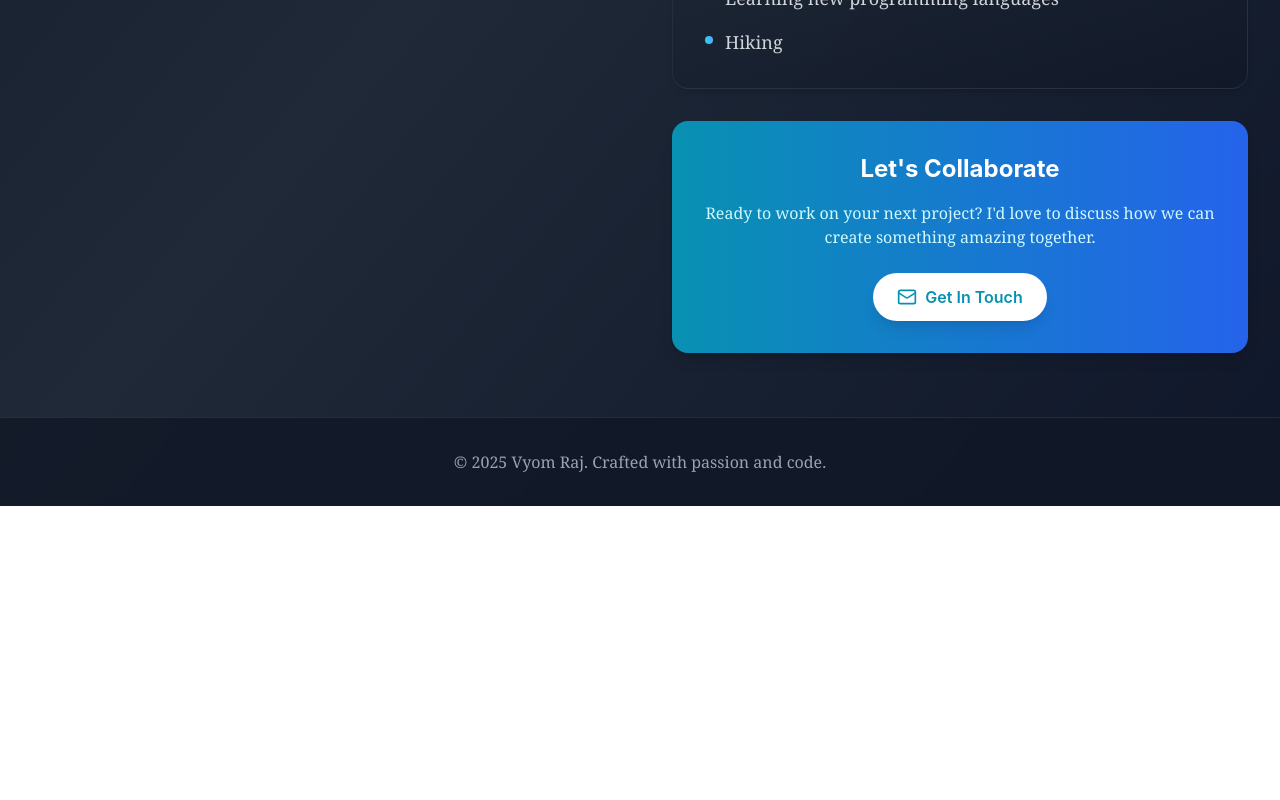
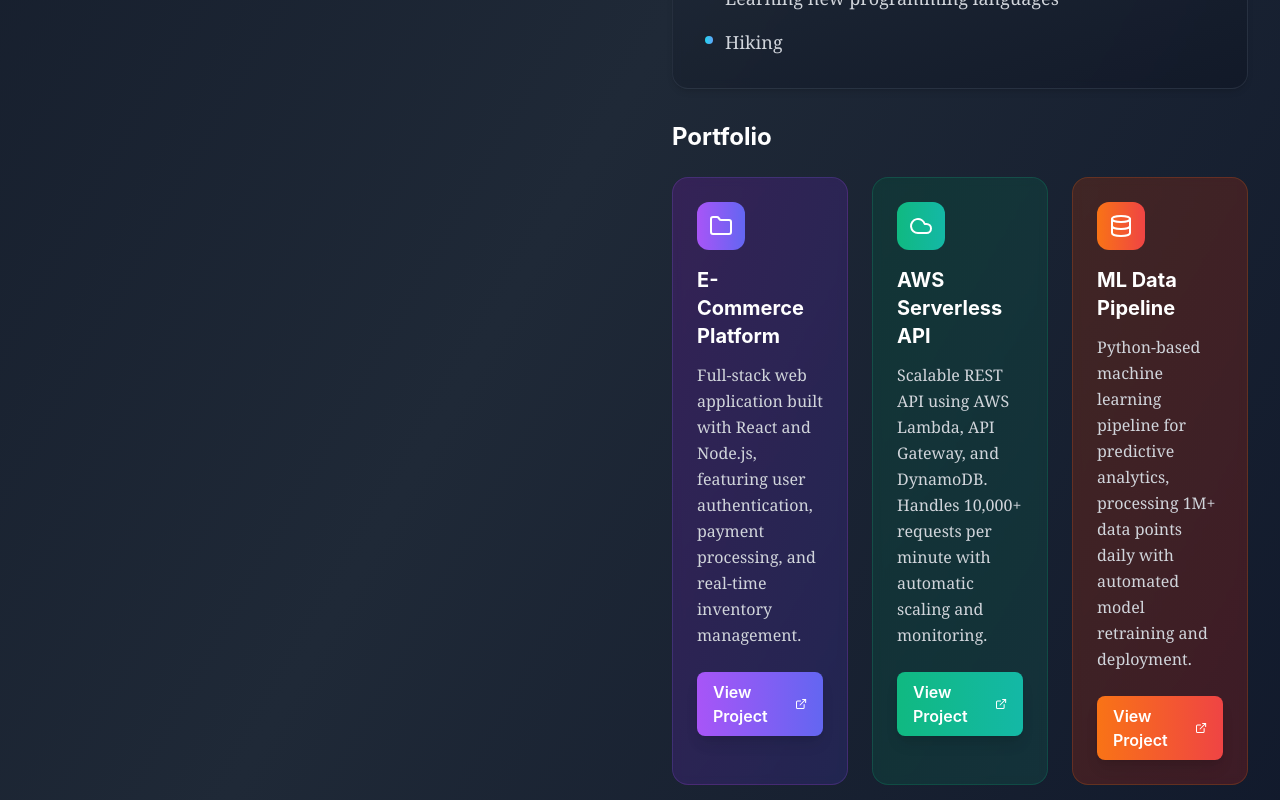
Before and after one commit to LZRVY/Ai_Project1, a React (Vite) app: page / in a window 1280 px wide. Shown: the part 1060-1860 px from the top of the page. Before the commit the page ends 1566 px from the top, so only its background shows below. Built offline with nearby package versions, Linux system fonts and the light colour scheme.

Commit message:
Add Portfolio section with project cards

```diff
--- a/src/App.tsx
+++ b/src/App.tsx
@@ -1,5 +1,5 @@
 import React from 'react';
-import { Mail, MapPin, Github, Linkedin, Code, Cloud, Database } from 'lucide-react';
+import { Mail, MapPin, Github, Linkedin, Code, Cloud, Database, ExternalLink, Folder } from 'lucide-react';
 
 function App() {
   return (
@@ -125,8 +125,71 @@ function App() {
               </div>
             </div>
 
+            {/* Portfolio Section */}
+            <div className="animate-slide-up" style={{ animationDelay: '1s' }}>
+              <h3 className="text-2xl font-bold font-sans text-white mb-6">Portfolio</h3>
+              <div className="grid grid-cols-1 md:grid-cols-2 lg:grid-cols-3 gap-6">
+                {/* Project Card 1 */}
+                <div className="group relative bg-gradient-to-br from-purple-900/40 to-indigo-900/40 backdrop-blur-sm rounded-2xl p-6 border border-purple-500/20 hover:border-purple-400/40 transition-all duration-500 hover:shadow-2xl hover:shadow-purple-500/10 transform hover:-translate-y-2 animate-scale-in" style={{ animationDelay: '1.1s' }}>
+                  <div className="absolute inset-0 bg-gradient-to-br from-purple-600/5 to-indigo-600/5 rounded-2xl opacity-0 group-hover:opacity-100 transition-opacity duration-500"></div>
+                  <div className="relative z-10">
+                    <div className="w-12 h-12 bg-gradient-to-r from-purple-500 to-indigo-500 rounded-xl flex items-center justify-center mb-4 group-hover:scale-110 transition-transform duration-300">
+                      <Folder className="w-6 h-6 text-white" />
+                    </div>
+                    <h4 className="text-xl font-bold font-sans text-white mb-3 group-hover:text-purple-300 transition-colors duration-300">E-Commerce Platform</h4>
+                    <p className="text-gray-300 font-serif mb-6 leading-relaxed">Full-stack web application built with React and Node.js, featuring user authentication, payment processing, and real-time inventory management.</p>
+                    <a
+                      href="#"
+                      className="inline-flex items-center gap-2 bg-gradient-to-r from-purple-500 to-indigo-500 text-white font-semibold font-sans px-4 py-2 rounded-lg hover:from-purple-400 hover:to-indigo-400 transition-all duration-300 shadow-lg hover:shadow-purple-500/25 transform hover:scale-105"
+                    >
+                      <span>View Project</span>
+                      <ExternalLink className="w-4 h-4" />
+                    </a>
+                  </div>
+                </div>
+
+                {/* Project Card 2 */}
+                <div className="group relative bg-gradient-to-br from-emerald-900/40 to-teal-900/40 backdrop-blur-sm rounded-2xl p-6 border border-emerald-500/20 hover:border-emerald-400/40 transition-all duration-500 hover:shadow-2xl hover:shadow-emerald-500/10 transform hover:-translate-y-2 animate-scale-in" style={{ animationDelay: '1.2s' }}>
+                  <div className="absolute inset-0 bg-gradient-to-br from-emerald-600/5 to-teal-600/5 rounded-2xl opacity-0 group-hover:opacity-100 transition-opacity duration-500"></div>
+                  <div className="relative z-10">
+                    <div className="w-12 h-12 bg-gradient-to-r from-emerald-500 to-teal-500 rounded-xl flex items-center justify-center mb-4 group-hover:scale-110 transition-transform duration-300">
+                      <Cloud className="w-6 h-6 text-white" />
+                    </div>
+                    <h4 className="text-xl font-bold font-sans text-white mb-3 group-hover:text-emerald-300 transition-colors duration-300">AWS Serverless API</h4>
+                    <p className="text-gray-300 font-serif mb-6 leading-relaxed">Scalable REST API using AWS Lambda, API Gateway, and DynamoDB. Handles 10,000+ requests per minute with automatic scaling and monitoring.</p>
+                    <a
+                      href="#"
+                      className="inline-flex items-center gap-2 bg-gradient-to-r from-emerald-500 to-teal-500 text-white font-semibold font-sans px-4 py-2 rounded-lg hover:from-emerald-400 hover:to-teal-400 transition-all duration-300 shadow-lg hover:shadow-emerald-500/25 transform hover:scale-105"
+                    >
+                      <span>View Project</span>
+                      <ExternalLink className="w-4 h-4" />
+                    </a>
+                  </div>
+                </div>
+
+                {/* Project Card 3 */}
+                <div className="group relative bg-gradient-to-br from-orange-900/40 to-red-900/40 backdrop-blur-sm rounded-2xl p-6 border border-orange-500/20 hover:border-orange-400/40 transition-all duration-500 hover:shadow-2xl hover:shadow-orange-500/10 transform hover:-translate-y-2 animate-scale-in md:col-span-2 lg:col-span-1" style={{ animationDelay: '1.3s' }}>
+                  <div className="absolute inset-0 bg-gradient-to-br from-orange-600/5 to-red-600/5 rounded-2xl opacity-0 group-hover:opacity-100 transition-opacity duration-500"></div>
+                  <div className="relative z-10">
+                    <div className="w-12 h-12 bg-gradient-to-r from-orange-500 to-red-500 rounded-xl flex items-center justify-center mb-4 group-hover:scale-110 transition-transform duration-300">
+                      <Database className="w-6 h-6 text-white" />
+                    </div>
+                    <h4 className="text-xl font-bold font-sans text-white mb-3 group-hover:text-orange-300 transition-colors duration-300">ML Data Pipeline</h4>
+                    <p className="text-gray-300 font-serif mb-6 leading-relaxed">Python-based machine learning pipeline for predictive analytics, processing 1M+ data points daily with automated model retraining and deployment.</p>
+                    <a
+                      href="#"
+                      className="inline-flex items-center gap-2 bg-gradient-to-r from-orange-500 to-red-500 text-white font-semibold font-sans px-4 py-2 rounded-lg hover:from-orange-400 hover:to-red-400 transition-all duration-300 shadow-lg hover:shadow-orange-500/25 transform hover:scale-105"
+                    >
+                      <span>View Project</span>
+                      <ExternalLink className="w-4 h-4" />
+                    </a>
+                  </div>
+                </div>
+              </div>
+            </div>
+
             {/* Call to Action */}
-            <div className="bg-gradient-to-r from-cyan-600 to-blue-600 rounded-2xl p-8 text-center shadow-lg hover:shadow-cyan-500/20 transition-all duration-300 animate-scale-in" style={{ animationDelay: '1.3s' }}>
+            <div className="bg-gradient-to-r from-cyan-600 to-blue-600 rounded-2xl p-8 text-center shadow-lg hover:shadow-cyan-500/20 transition-all duration-300 animate-scale-in" style={{ animationDelay: '1.4s' }}>
               <h3 className="text-2xl font-bold font-sans text-white mb-4">Let's Collaborate</h3>
               <p className="text-cyan-100 font-serif mb-6">
                 Ready to work on your next project? I'd love to discuss how we can create something amazing together.
@@ -144,7 +207,7 @@ function App() {
       </main>
 
       {/* Footer */}
-      <footer className="bg-gray-900/80 backdrop-blur-sm py-8 border-t border-gray-700/50 animate-fade-in" style={{ animationDelay: '1.5s' }}>
+      <footer className="bg-gray-900/80 backdrop-blur-sm py-8 border-t border-gray-700/50 animate-fade-in" style={{ animationDelay: '1.6s' }}>
         <div className="max-w-7xl mx-auto px-4 sm:px-6 lg:px-8 text-center">
           <p className="text-gray-400 font-serif">
             © 2025 Vyom Raj. Crafted with passion and code.
```
